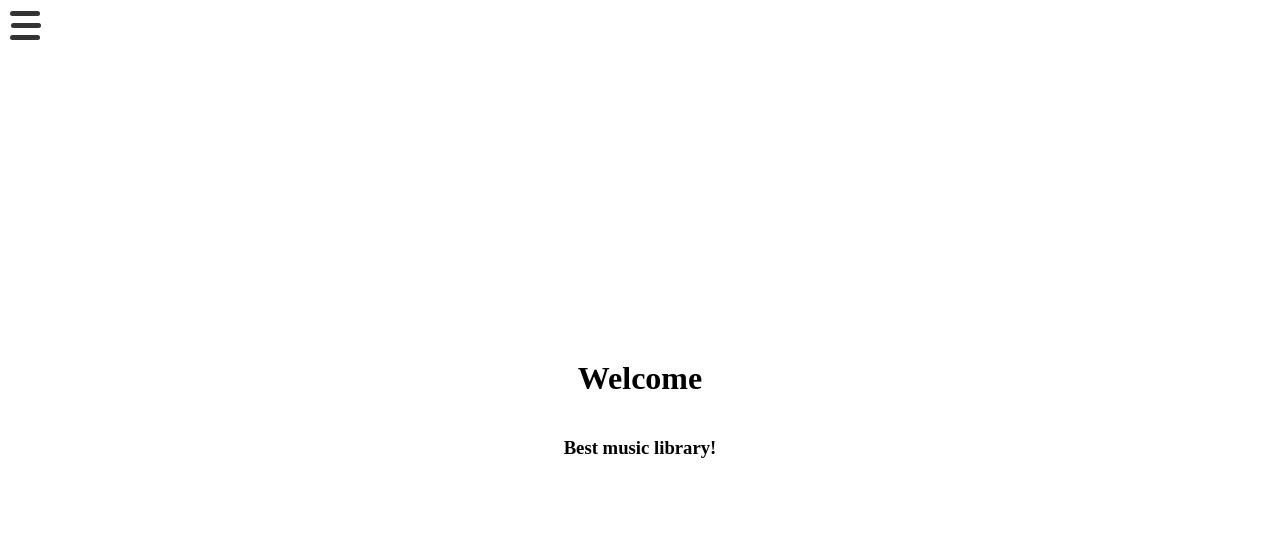
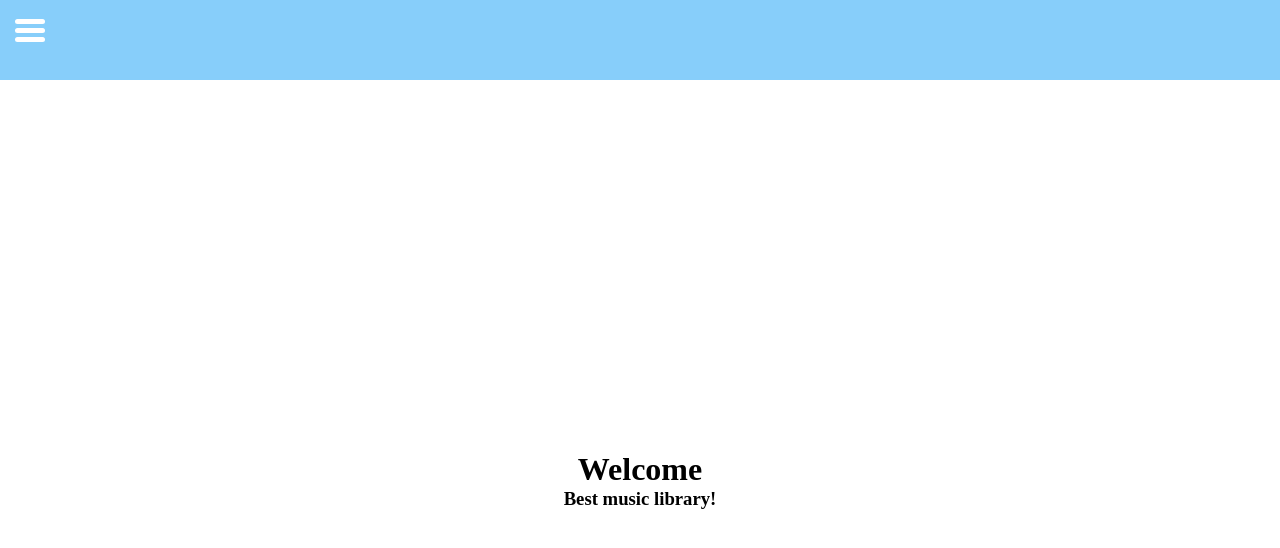
Before and after one commit to mmitusov/music-platform-nestjs-nextjs, a Next.js app in the folder frontend-next-js/: page / in a window 1280 px wide. Shown: the top 548 px of the page. Built offline with nearby package versions, Linux system fonts and the light colour scheme.

Commit message:
Frontend - Code refactoring

```diff
--- /dev/null
+++ b/frontend-next-js/src/components/layout/Header.tsx
@@ -0,0 +1,12 @@
+import headerStyles from '@/styles/layout/header.module.scss'
+import BurgerMain from '../burger/BurgerMain';
+
+const Header = () => {
+    return (
+        <div className={`${headerStyles.mainContainer}`}>
+            <BurgerMain />
+        </div>
+    );
+}
+
+export default Header;
--- /dev/null
+++ b/frontend-next-js/src/components/layout/Layout.tsx
@@ -0,0 +1,16 @@
+import Header from "./Header";
+
+interface Props {
+    children: React.ReactNode;
+}
+
+const Layout: React.FC<Props> = ({children}) => {
+    return (
+        <>
+            <Header />
+            {children}
+        </>
+    );
+}
+
+export default Layout;
--- /dev/null
+++ b/frontend-next-js/src/pages/_app.tsx
@@ -0,0 +1,11 @@
+import "@/styles/global.scss";
+import Layout from "@/components/layout/Layout";
+import { AppProps } from 'next/app'
+
+export default function App({ Component, pageProps }: AppProps): JSX.Element {
+    return (
+        <Layout>
+            <Component { ...pageProps }/>
+        </Layout>
+    )
+}
--- a/frontend-next-js/src/pages/index.tsx
+++ b/frontend-next-js/src/pages/index.tsx
@@ -1,13 +1,13 @@
-import BurgerMain from '@/components/burger/burgerMain';
 import homeStyles from '@/styles/pages/homePage.module.scss'
 
 const HomePage = () => {
     return (
-        <div className={`${homeStyles.homeContainer}`}>
-            <BurgerMain />
-            <h1>Welcome</h1>
-            <h3>Best music library!</h3>
-        </div>
+        <>
+            <div className={`${homeStyles.homeContainer}`}>
+                <h1>Welcome</h1>
+                <h3>Best music library!</h3>
+            </div>
+        </>
     );
 }
 
--- a/frontend-next-js/src/styles/burger/burgerMain.module.scss
+++ b/frontend-next-js/src/styles/burger/burgerMain.module.scss
@@ -1,17 +1,22 @@
 $bar-width: 30px;
 $bar-height: 5px;
 $gap: 4px;
-$bar-vertical-offset: $gap + $bar-height + $bar-height/2; //$bar-height/2 - берем во внимание ширину input
-$bar-background: #333;
+$bar-vertical-offset: $gap + $bar-height;
+$bar-background: white;
 $animation-timing: 0.5s;
 
 .sideMenu {
     position: absolute;
     top: 0;
-    bottom: 0;
     left: 0;
     width: 400px;
-    background-color: rgb(41, 112, 155);
+    height: 100vh;
+    padding-top: 50px;
+    padding-left: 20px;
+    display: flex;
+    flex-direction: column;
+    align-items: flex-start;
+    background-color: lightskyblue;
     translate: -100%;
     transition: translate $animation-timing;
     z-index: 1;
@@ -23,8 +28,8 @@ $animation-timing: 0.5s;
 
 .hamburgerBtn {
     position: absolute;
-    top: 5px;
-    left: 5px;
+    top: 10px;
+    left: 10px;
     width: 40px;
     height: 40px;
     display: flex;
@@ -32,7 +37,7 @@ $animation-timing: 0.5s;
     justify-content: center;
     align-items: center;
     gap: $gap;
-    background-color: white;
+    background-color: transparent;
     cursor: pointer;
     z-index: 10;
 
--- /dev/null
+++ b/frontend-next-js/src/styles/layout/header.module.scss
@@ -0,0 +1,7 @@
+.mainContainer {
+    position: relative;
+    display: flex;
+    width: 100%;
+    height: 80px;
+    background-color: lightskyblue;
+}
--- a/frontend-next-js/src/styles/pages/homePage.module.scss
+++ b/frontend-next-js/src/styles/pages/homePage.module.scss
@@ -4,4 +4,5 @@
     justify-content: center;
     align-items: center;
     height: 100vh;
+    z-index: 1;
 }
```
Also changed, not shown: frontend-next-js/src/pages/tracks/index.tsx (added, +9 -0 lines).
